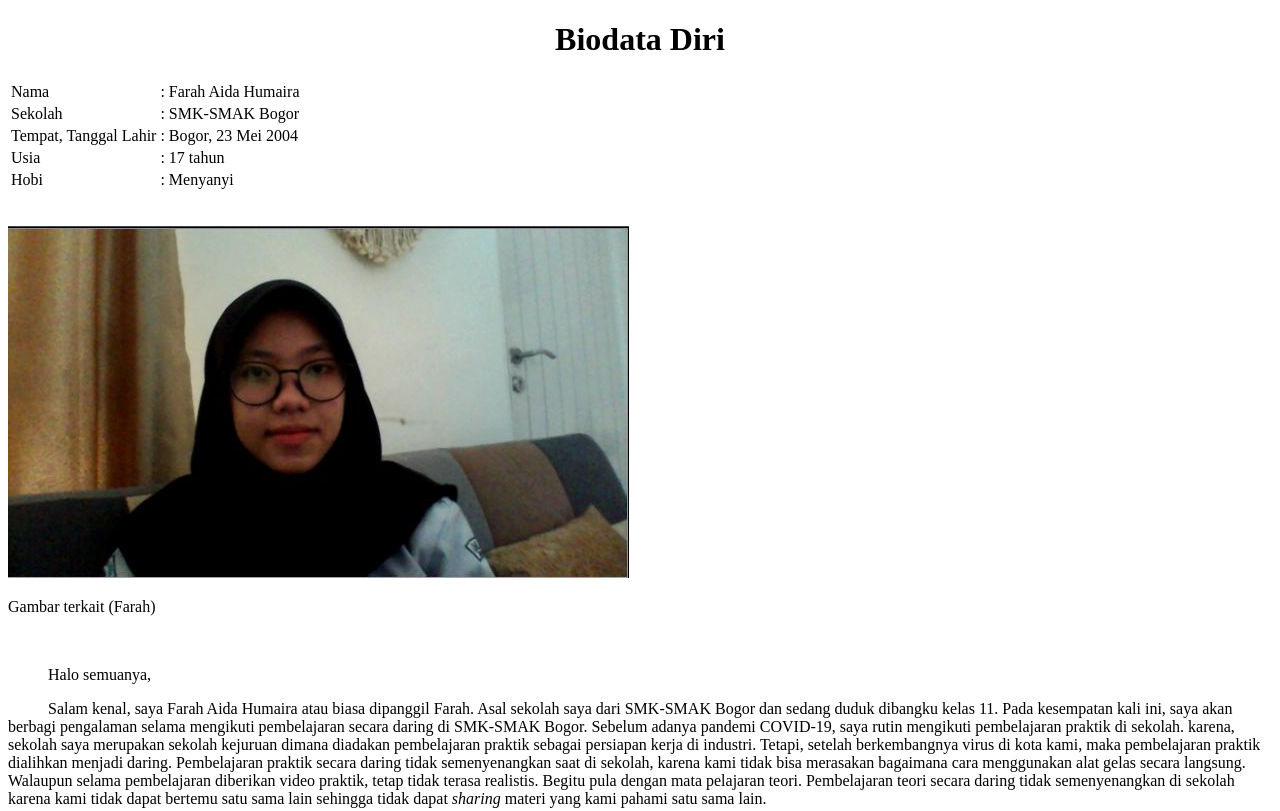
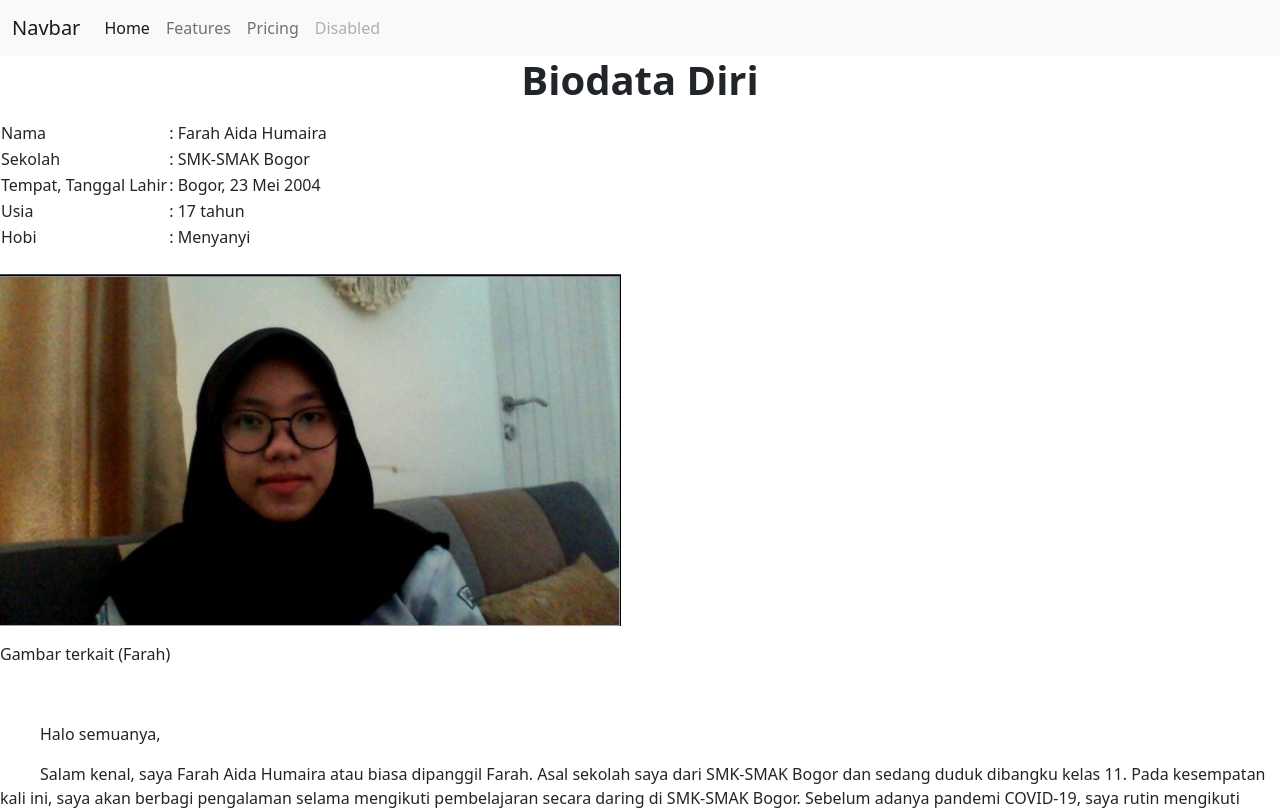
Before and after one commit to farahaida65/farahaida65.github.io, a plain HTML site: page index.html in a window 1280 px wide. Shown: the top 811 px of the page. Drawn offline with nearby package versions, Linux system fonts and the light colour scheme.

Commit message:
Update index.html

```diff
--- a/index.html
+++ b/index.html
@@ -1,6 +1,32 @@
 <!DOCTYPE html>
 <html>
-<head><h1><b><center>Biodata Diri</center></b></h1></head>
+<head>
+    <link href="https://cdn.jsdelivr.net/npm/bootstrap@5.0.2/dist/css/bootstrap.min.css" rel="stylesheet" integrity="sha384-EVSTQN3/azprG1Anm3QDgpJLIm9Nao0Yz1ztcQTwFspd3yD65VohhpuuCOmLASjC" crossorigin="anonymous">
+	 <nav class="navbar navbar-expand-lg navbar-light bg-light">
+   <div class="container-fluid">
+     <a class="navbar-brand" href="#">Navbar</a>
+     <button class="navbar-toggler" type="button" data-bs-toggle="collapse" data-bs-target="#navbarNav" aria-controls="navbarNav" aria-expanded="false" aria-label="Toggle navigation">
+       <span class="navbar-toggler-icon"></span>
+     </button>
+     <div class="collapse navbar-collapse" id="navbarNav">
+       <ul class="navbar-nav">
+         <li class="nav-item">
+           <a class="nav-link active" aria-current="page" href="#">Home</a>
+         </li>
+         <li class="nav-item">
+           <a class="nav-link" href="#">Features</a>
+         </li>
+         <li class="nav-item">
+           <a class="nav-link" href="#">Pricing</a>
+         </li>
+         <li class="nav-item">
+           <a class="nav-link disabled" href="#" tabindex="-1" aria-disabled="true">Disabled</a>
+         </li>
+       </ul>
+     </div>
+   </div>
+ </nav>
+	<h1><b><center>Biodata Diri</center></b></h1></head>
 <body>
 <p style="crimson: pre-line;">
 <table>
```
